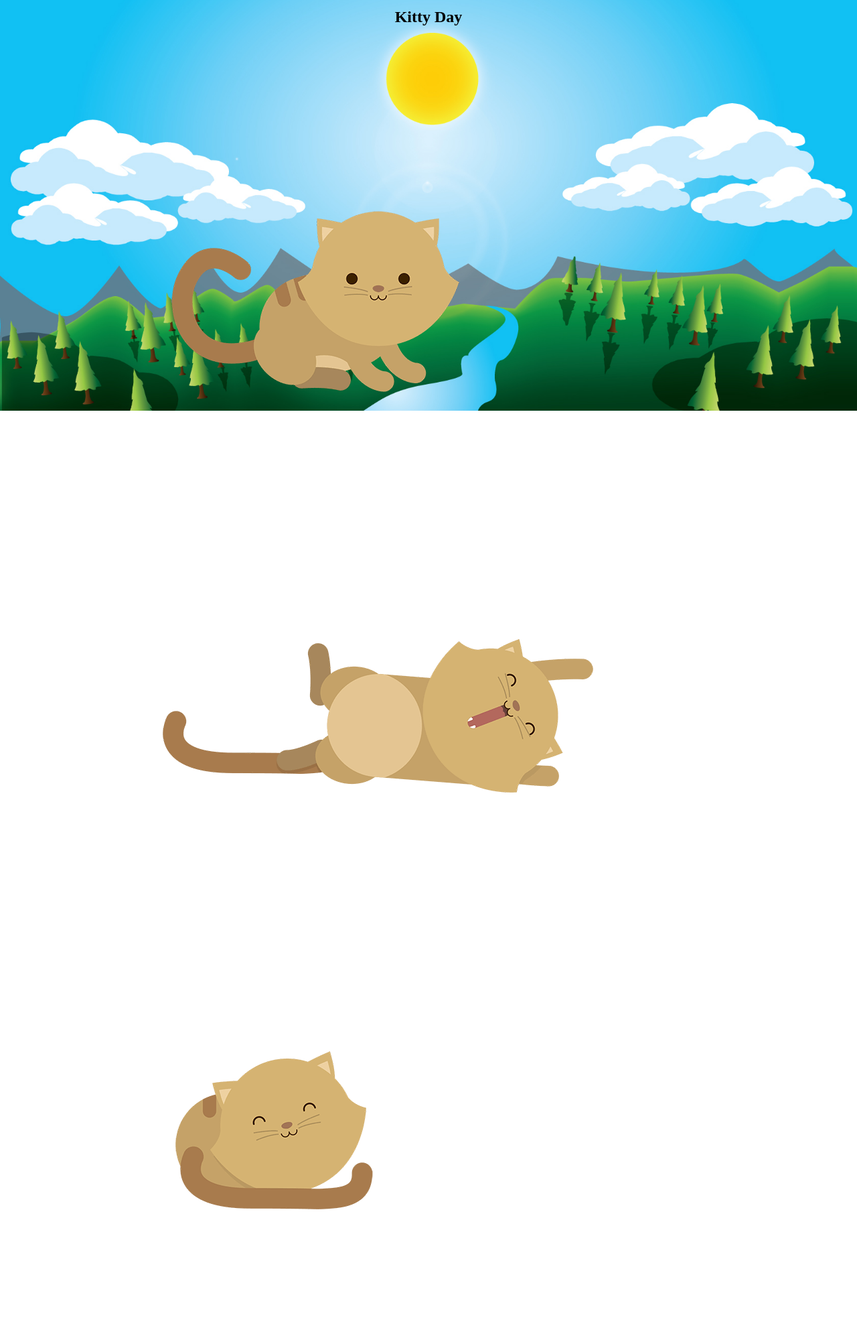
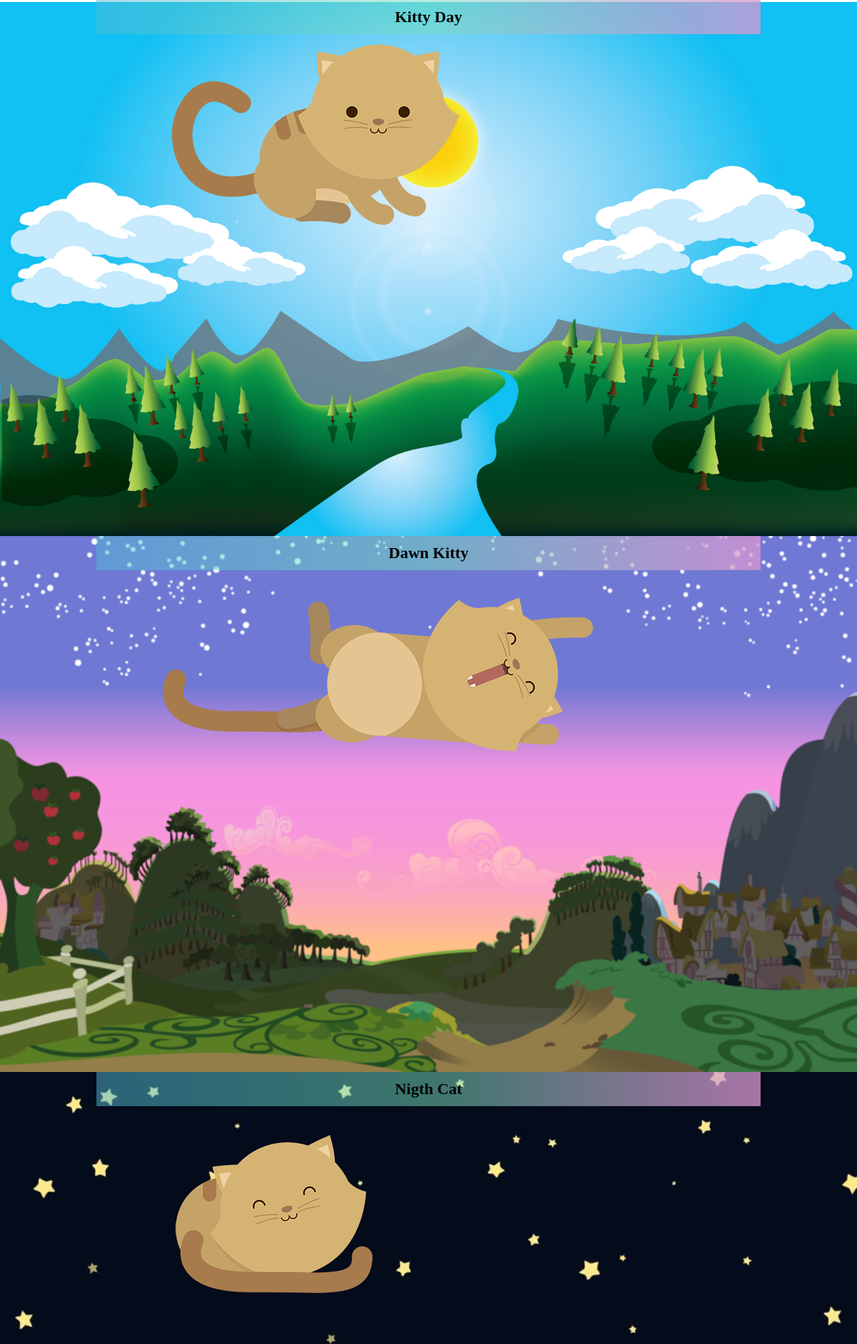
Before and after one commit to SarahWinchester/NekoNekoDay, a plain HTML site: page index.html in a window 1280 px wide. Shown: the top 2006 px of the page at 67% size. Before the commit the page ends 1839 px from the top, so only its background shows below. Drawn offline with Linux system fonts and the light colour scheme.

Commit message:
Uploading last changes in main.css dissapearing cats still without work

```diff
--- a/css/grid.css
+++ b/css/grid.css
@@ -42,110 +42,3 @@
 .col-10{width: 83.33%;}
 .col-11{width: 91.66%;}
 .col-12{width: 100%;}
-
-@media all and (max-width: 450px){
-  [class*="col-"]{
-    width:100%
-    }
-}
-
-
---------------------------------------------------------------
-/**
-Basic Grid System as seen in:
-https://www.youtube.com/watch?v=uUGHF0dM6GA
-
-<div class="container">
-  <div class="row">
-    <div class="col-6>Content Left</div>
-    <div class="col-6">Content Right</div>
-  </div>
-</div>
-**/
-/*
-* {
-    margin: 0;
-    padding: 0;
-    box-sizing: border-box;
-} */
-/*extra*/
-/* .container {
-    width: 100%;
-    max-width: 992px;
-    margin: 0 auto;
-}
-.container-fluid{
-  width: 100%;
-}
-.container-fluid .row{
-  max-width: 992px;
-  margin: 0 auto;
-}
-/*extra*/
-
-/** Hack de clearfix **/
-/* .row::after, .row::before {
-    content:"";
-    display:table;
-    clear: both;
-} */
-
-/* [class *='col-'] {
-    float: left;
-    min-height: 1em; */
-    /**gutters**/
-    /* padding: 1em;
-} */
-
-/** 100/12*columnas **/
-/* .col-1{ width:8.33%; }
-.col-2{ width:16.66%; }
-.col-3{ width:25%; }
-.col-4{ width:33.33%; }
-.col-5{ width:41.66%; }
-.col-6{ width:50%; }
-.col-7{ width:58.33%; }
-.col-8{ width:66.66%; }
-.col-9{ width:75%; }
-.col-10{ width:83.33%; }
-.col-11{ width:91.66%; }
-.col-12{ width:100%; }
-
- */
-
-/** Primer Breakpoint de bootstrap **/
-/* @media (max-width:1024px){
-    [class *='col-'] {
-       width: 100%;
-    }
-    .hide-on-mobile {
-        display: none;
-    }
-    .hide-on-tablet {
-        display: none;
-    }
-} */
-/* @media (max-width:768px){
-    [class *='col-'] {
-       width: 100%;
-    }
-    .hide-on-desktop {
-        display: none;
-    }
-    .hide-on-mobile {
-        display: none;
-    }
-} */
-
-/* @media (max-width: 480px){
-  [class *='col-'] {
-     width: 100%;
-  }
-    .hide-on-desktop {
-        display: none;
-    }
-    .hide-on-tablet {
-        display: none;
-    } */
-}
-/** End of Grid System **/
--- a/css/main.css
+++ b/css/main.css
@@ -1,106 +1,68 @@
 
-.titles-day{
-    /* background: linear-gradient( to right, rgba(81, 186, 214, 0.5), rgba(116, 224, 188, 0.5), rgba(219, 150, 210, 0.76)); */
+.img-kitten{
+  float:
+}
+.titles-day {
+  background: linear-gradient( to right, rgba(81, 186, 214, 0.5), rgba(116, 224, 188, 0.5), rgba(219, 150, 210, 0.76));
   text-align: center;
-
 }
 
-.day{
+section.day {
   background-image: url("../assets/img/sunny-day.jpg");
   background-size: cover;
   background-position: center;
-
-    }
-.col-12{
-    height:300px;
-    }
-img{
-
+  content: " ";
+  height: 100vh;
+  display: auto;
 }
 
+section.dawn {
+  background-image: url("../assets/img/dawn.png");
+  background-size: cover;
+  background-position: center;
+  content: " ";
+  height: 100vh;
+  display: auto;
+}
 
-@media (max-width:994px){
-  .hide-on-tablet{
-     display: none
-
+section.nigth {
+  background-image: url("../assets/img/night.jpg");
+  background-size: cover;
+  background-position: center;
+  content: " ";
+  height: 100vh;
+  display: auto;
 }
-}
-@media (min-width:994px) and (max-width:425px){
-  .hide-on-mobile{
-    display:none;
-    }
-}
-@media(min-width: 425px) and (max-width: 320px;){
-  .hide-on-desktop{
+/*day*/
+@media (max-width:468px) {
+  .hide-on-desktop {
     display: none;
   }
+  .hide-on-mobile {
+    display: none;
   }
-
-
-
-
-/*Day Cat*/
-/* .day{
-  background-image: url("../assets/img/sunny-day.jpg");
-  color: white;
-  background-position: center;
-  background-size: cover;
-  text-align: center;
+  .hide-on-tablet {
+    display: block;
   }
-.col-12{
-  height: 20em;
+/*dawn*/
+@media (min-width:768px) {
+  .hide-on-desktop {
+    display: none;
   }
-.col-1{
-  height: 20em;
+  .hide-on-mobile {
+    display: block;
   }
-.col-10{
-  height: 20em;
+  .hide-on-tablet {
+    display: none;
   }
-img{
-  float: center;
-  max-width: 100%;
-} */
-
-/*Dawn Cat*/
-/* .dawn{
-  background-image: url("../assets/img/dawn.png");
-  color: white;
-  background-position: center;
-  background-size: cover;
-  text-align: center;
-  float: inherit;
+/*nigth*/
+@media (min-width:800px) {
+  .hide-on-desktop {
+    display: block;
   }
-.col-12{
-  height: 20em;
+  .hide-on-mobile {
+    display: none;
   }
-.col-1{
-  height: 20em;
+  .hide-on-tablet {
+    display: none;
   }
-.col-10{
-  height: 20em;
-}
-img{
-  float: center;
-  max-width: 100%;
-} */
-/*NigthCat*/
-/* .nigth{
-  background-image: url("../assets/img/night.jpg");
-  color: white;
-  background-position: center;
-  background-size: cover;
-  text-align: center;
-}
-.col-12{
-  height: 20em;
-}
-.col-1{
-  height: 20em;
-}
-.col-10{
-  height: 20em;
-}
-img{
-  float: center;
-  max-width: 100%;
-} */
--- a/index.html
+++ b/index.html
@@ -1,5 +1,6 @@
 <!DOCTYPE html>
 <html lang="es" dir="ltr">
+
 <head>
   <meta charset="utf-8">
   <meta name="viewport" content="width=device-width, initial-scale=1">
@@ -7,9 +8,10 @@
   <link rel="stylesheet" href="./css/grid.css">
   <title>Neko Neko</title>
 </head>
+
 <body>
   <!--DayCat-->
-    <section class="container-fluid day principal hide-on-tablet hide-on-mobile ">
+  <section class="container-fluid day principal hide-on-tablet ">
     <div class="row first">
       <h1 class="col-12 titles-day container-fluid">Kitty Day</h1>
     </div>
@@ -18,46 +20,40 @@
       <div class="col-1">
       </div>
       <div class="col-10">
-            <img class="day-img hide-on-tablet hide-on-mobile" src="./assets/img/kitten-medium.png" alt="">
+        <img class=" hide-on-tablet img-kitten " src="./assets/img/kitten-medium.png" alt="">
       </div>
       <div class="col-1"></div>
     </div>
   </section>
   <!--DawnCat-->
-    <section class="container-fluid dawn hide-on-desktop hide-on-mobile ">
-      <div class="container second">
+  <section class="container-fluid dawn  hide-on-mobile ">
     <div class="row">
-          <div class="col-12"></div>
+      <h1 class="col-12 titles-day container-fluid">Dawn Kitty</h1>
     </div>
-      </div>
+
     <!--Gatito-->
-      <div class="container">
     <div class="row">
       <div class="col-1"></div>
       <div class="col-10">
-            <img class="hide-on-desktop hide-on-mobile" src="./assets/img/kitten-large.png" alt="">
+        <img class=" hide-on-mobile img-kitten" src="./assets/img/kitten-large.png" alt="">
       </div>
       <div class="col-1"></div>
     </div>
-      </div>
   </section>
   <!--NigthCat-->
-    <section class="container-fluid nigth  hide-on-desktop hide-on-tablet ">
-      <div class="container second">
+  <section class="container-fluid nigth  hide-on-desktop ">
     <div class="row">
-          <div class="col-12"></div>
-        </div>
+      <h1 class="col-12 titles-day container-fluid">Nigth Cat</h1>
     </div>
     <!--Gatito-->
-      <div class="container">
     <div class="row">
       <div class="col-1"></div>
       <div class="col-10">
-            <img class="hide-on-desktop hide-on-tablet" src="./assets/img/kitten-small.png" alt="">
+        <img class="hide-on-desktop img-kitten " src="./assets/img/kitten-small.png" alt="">
       </div>
       <div class="col-1"></div>
     </div>
-      </div>
   </section>
 </body>
+
 </html>
```
Lines whose indentation alone changed are shown as unchanged.
